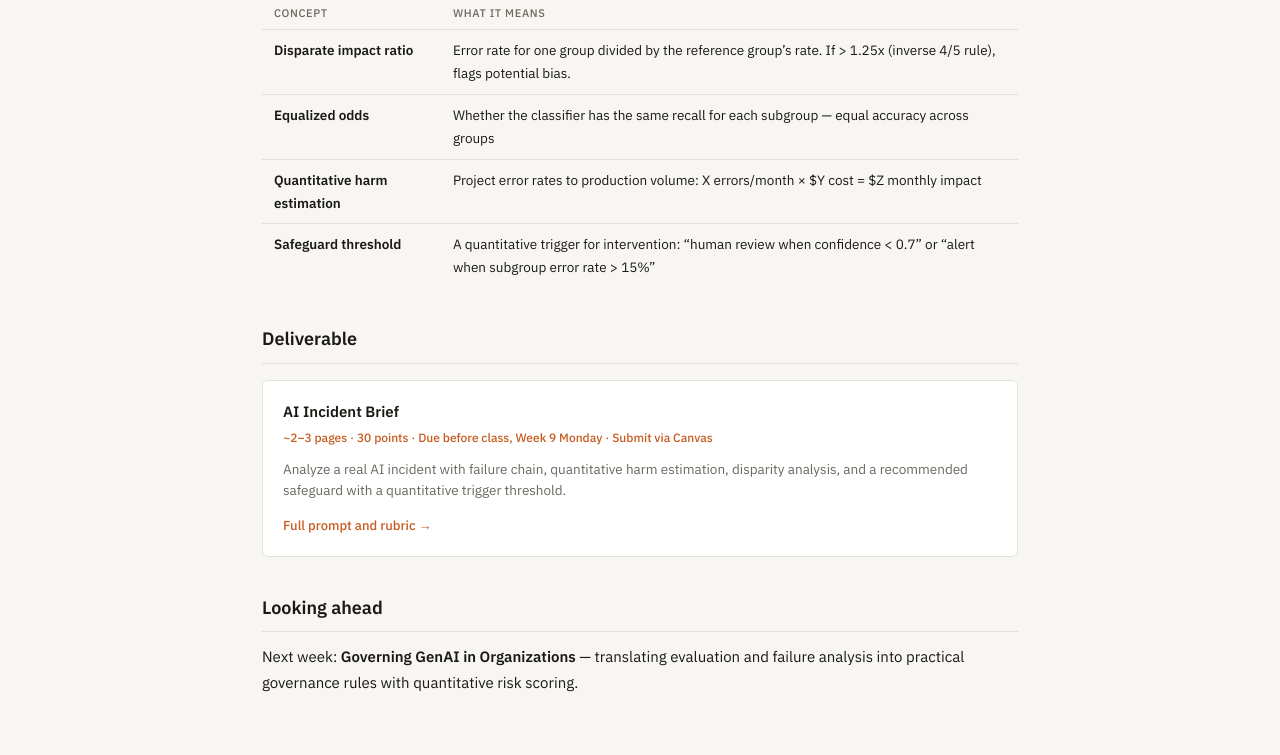
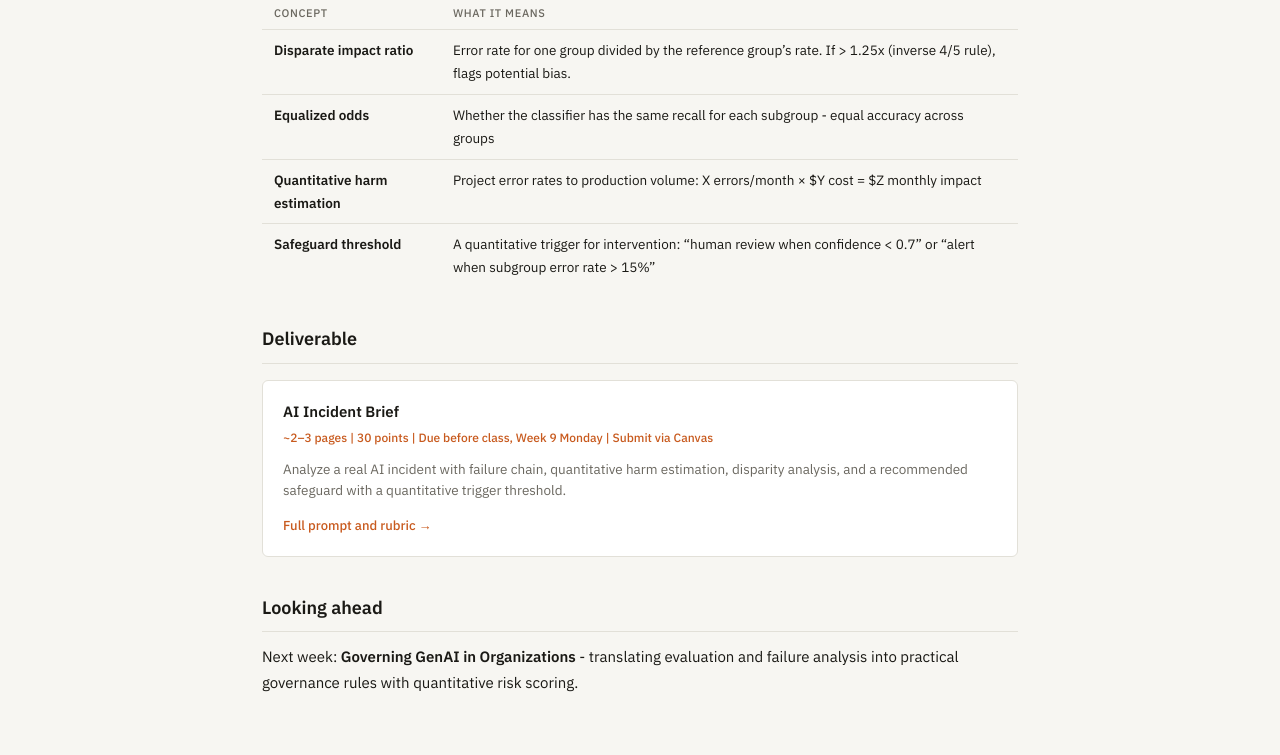
Before and after one commit to steflangehennig/info4340, a Jekyll site: the page built from schedule/week-8.md, in a window 1280 px wide and 1400 px high, scrolled down 500 px. Shown: the part 549-1304 px from the top of the window. Built offline with Jekyll 4.4.1, drawn with Linux system fonts in a browser that asks for light colours; some of the changed text lies outside the part shown.

Commit message:
update all assign formats

```diff
--- a/schedule/week-8.md
+++ b/schedule/week-8.md
@@ -1,13 +1,13 @@
 ---
 layout: page
 title: "Week 8: Failures, Incidents, and Risk"
-subtitle: "Evaluate · AI failures are usually sociotechnical — not just technical"
+subtitle: "Evaluate | AI failures are usually sociotechnical - not just technical"
 permalink: /schedule/week-8/
 ---
 
 <div class="note" markdown="0">
-  <strong>Module:</strong> <span class="badge badge-orange">Evaluate</span> &nbsp;·&nbsp;
-  <strong>Deliverable:</strong> AI incident brief (due before Week 9 Monday) &nbsp;·&nbsp;
+  <strong>Module:</strong> <span class="badge badge-orange">Evaluate</span> &nbsp;|&nbsp;
+  <strong>Deliverable:</strong> AI incident brief (due before Week 9 Monday) &nbsp;|&nbsp;
   <a href="{{ site.baseurl }}/assignments/week-8-incident/">See assignment →</a>
 </div>
 
@@ -53,7 +53,7 @@ permalink: /schedule/week-8/
 | Concept | What it means |
 |---|---|
 | **Disparate impact ratio** | Error rate for one group divided by the reference group's rate. If > 1.25x (inverse 4/5 rule), flags potential bias. |
-| **Equalized odds** | Whether the classifier has the same recall for each subgroup — equal accuracy across groups |
+| **Equalized odds** | Whether the classifier has the same recall for each subgroup - equal accuracy across groups |
 | **Quantitative harm estimation** | Project error rates to production volume: X errors/month × $Y cost = $Z monthly impact |
 | **Safeguard threshold** | A quantitative trigger for intervention: "human review when confidence < 0.7" or "alert when subgroup error rate > 15%" |
 
@@ -61,11 +61,11 @@ permalink: /schedule/week-8/
 
 <div class="assignment-preview" markdown="0">
   <div class="assignment-preview-title">AI Incident Brief</div>
-  <div class="assignment-preview-meta">~2–3 pages · 30 points · Due before class, Week 9 Monday · Submit via Canvas</div>
+  <div class="assignment-preview-meta">~2–3 pages | 30 points | Due before class, Week 9 Monday | Submit via Canvas</div>
   <p>Analyze a real AI incident with failure chain, quantitative harm estimation, disparity analysis, and a recommended safeguard with a quantitative trigger threshold.</p>
   <a href="{{ site.baseurl }}/assignments/week-8-incident/" class="assignment-link">Full prompt and rubric →</a>
 </div>
 
 ## Looking ahead
 
-Next week: **Governing GenAI in Organizations** — translating evaluation and failure analysis into practical governance rules with quantitative risk scoring.
+Next week: **Governing GenAI in Organizations** - translating evaluation and failure analysis into practical governance rules with quantitative risk scoring.
```
Also changed, not shown: schedule/week-3.md (+1 -1 lines), schedule/week-4.md (+1 -1 lines), schedule/week-6.md (+2 -2 lines), schedule/week-9.md (+5 -5 lines), syllabus.md (+1 -1 lines).
